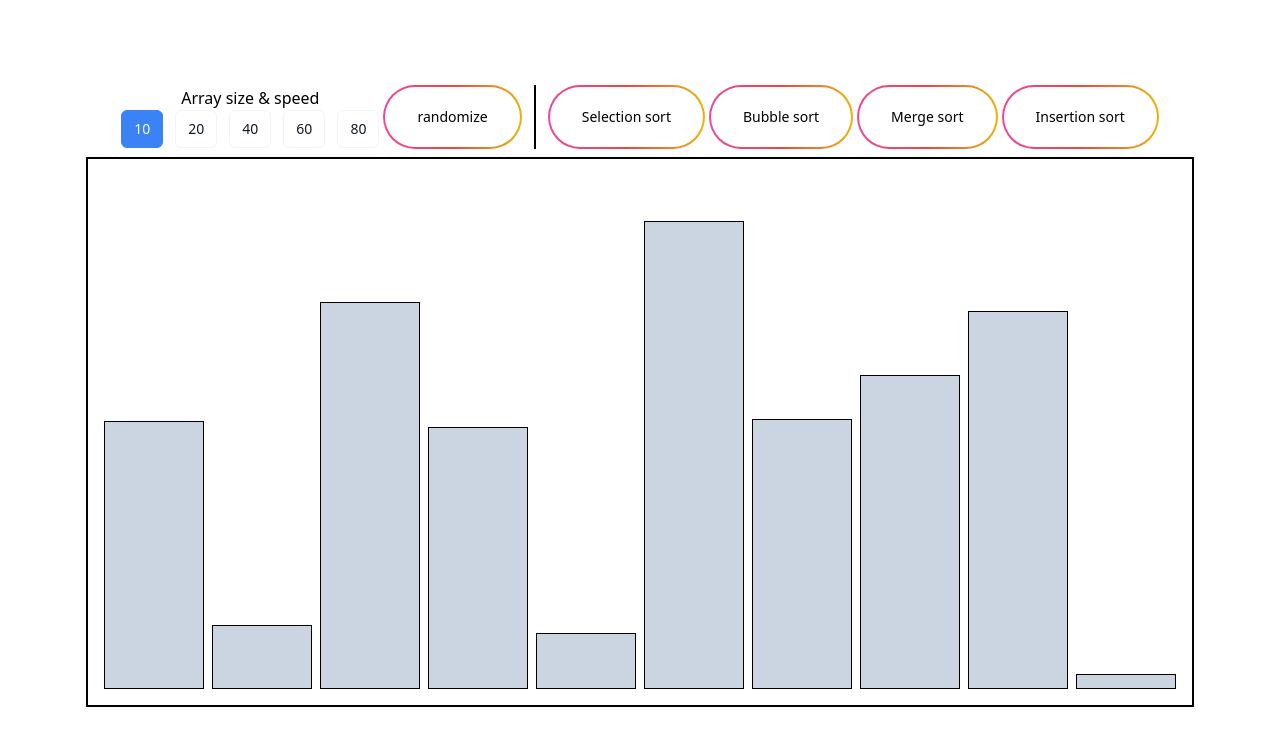
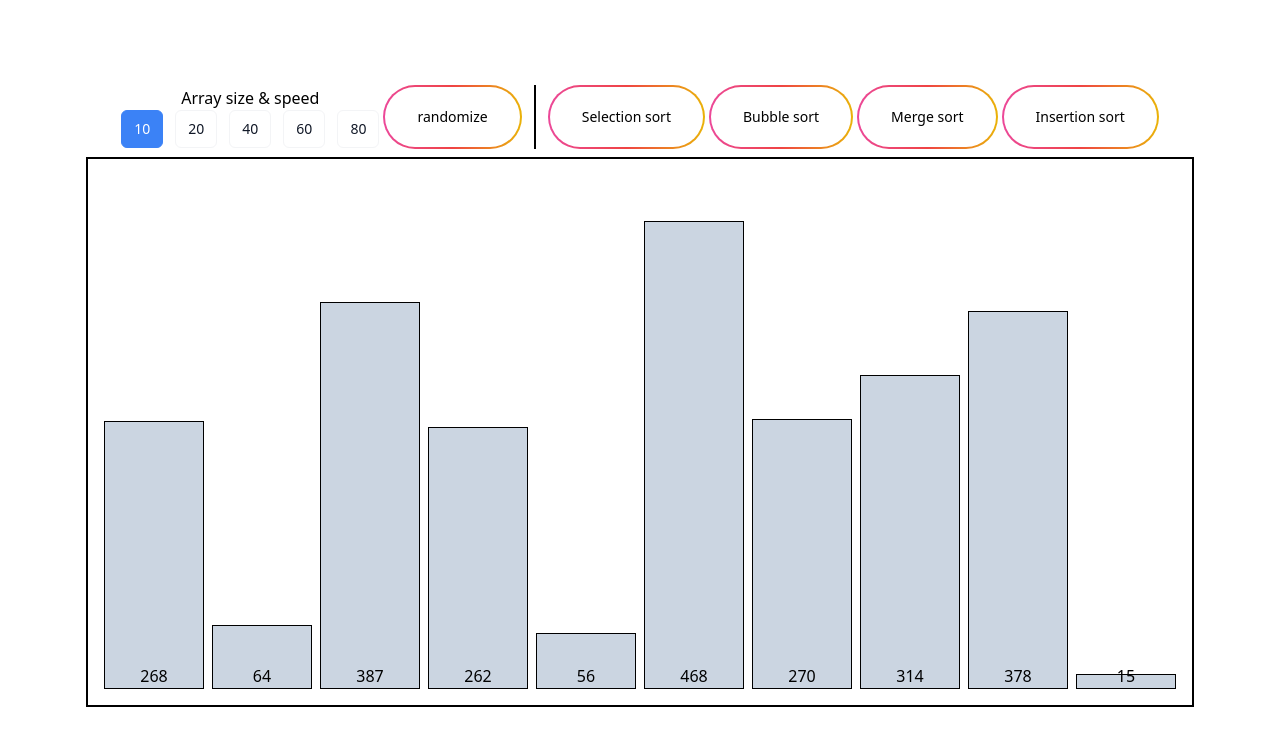
Before and after one commit to Jimmy-b36/visualize-algorithms, a Next.js app: page / in a window 1280 px wide. Shown: the top 746 px of the page. Built offline with nearby package versions, Linux system fonts and the light colour scheme.

Commit message:
add number on larger columns

```diff
--- a/pages/index.tsx
+++ b/pages/index.tsx
@@ -204,7 +204,9 @@ const Home: NextPage = () => {
                 height: `${element}px`,
                 width: arraySizeOption[arraySize],
               }}
-            ></div>
+            >
+              {arraySize > 40 ? element : null}
+            </div>
           ) : testIndex?.includes(index) ? (
             <div
               key={index}
@@ -217,12 +219,14 @@ const Home: NextPage = () => {
           ) : (
             <div
               key={index}
-              className={`m-1 text-center border border-black bg-slate-300 `}
+              className={`m-1 text-center flex justify-center items-end border border-black bg-slate-300 `}
               style={{
                 height: `${element}px`,
                 width: arraySizeOption[arraySize],
               }}
-            ></div>
+            >
+              {arraySize < 40 ? element : null}
+            </div>
           )
         )}
       </div>
```
